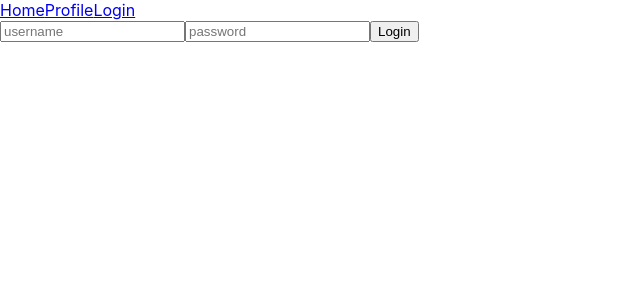
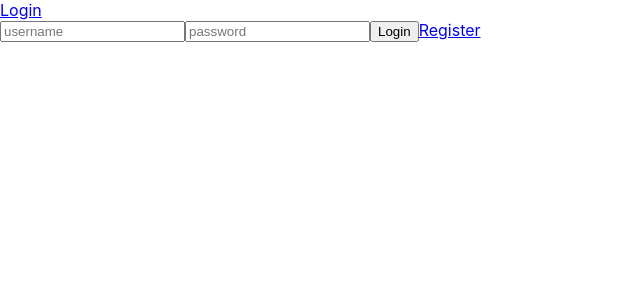
Before and after one commit to nboober/today_app_final_frontend, a React (Create React App) app: page /login in a window 1280 px wide. Shown: the top 300 px of the page, without its empty margins (0-640 px from the left). Built offline with nearby package versions, Linux system fonts and the light colour scheme.

Commit message:
updated the routes in the navbar to only render under certain circumstances

```diff
--- a/src/components/Login.js
+++ b/src/components/Login.js
@@ -1,4 +1,6 @@
 import React from 'react'
+import {Link} from 'react-router-dom';
+
 
 class Login extends React.Component{
     constructor(){
@@ -56,6 +58,8 @@ class Login extends React.Component{
                     <input onChange={this.handlePasswordChange} value={this.state.password} name='password' type='password' placeholder='password'/>
                     <input type='submit' value='Login'/>
 
+                    <Link to="/register">Register</Link>
+
                 </form>
             </div>
         )
--- a/src/components/Nav.js
+++ b/src/components/Nav.js
@@ -12,12 +12,18 @@ class Nav extends React.Component{
     render() {
         return(
             <div>
-                <NavLink to="/">Home</NavLink>
-                <NavLink to="/profile" name="Profile">Profile</NavLink>
+
+                {this.props.user ? (
+                    <NavLink to="/">Home</NavLink>
+                    ):(null)}
+
+                {this.props.user ? (
+                    <NavLink to="/profile" name="Profile">Profile</NavLink>
+                    ):(null)}
 
                 {this.props.user ? (
                     <NavLink to="/" name="Logout" onClick={this.logout} >Logout</NavLink>
-                ):(<NavLink to="/login" name="Login">Login</NavLink>)}
+                    ):(<NavLink to="/login" name="Login">Login</NavLink>)}
             </div>
         )
     }
--- a/src/components/Profile.js
+++ b/src/components/Profile.js
@@ -1,10 +1,13 @@
 import React from 'react'
+import {Link} from 'react-router-dom';
+
 
 class Profile extends React.Component{
     render(){
         return(
             <div>
                 My Profile
+                <Link to="/updateprofile" >Update Profile</Link>
             </div>
         )
     }
--- a/src/containers/App.js
+++ b/src/containers/App.js
@@ -45,9 +45,13 @@ class App extends React.Component{
 
         <Switch>
 
-          <Route exact path='/' render={()=>{
-            return <Home/>
-          }}/>
+            <Route exact path='/' render={()=>{
+            return this.state.currentUser ? (
+              <Home/>
+                ) : (
+              <Redirect to='/login' />
+                )
+              }} />
 
           <Route exact path='/profile' render={()=>{
             return this.state.currentUser ? (
@@ -56,6 +60,8 @@ class App extends React.Component{
               <Redirect to='/login' />
                 )
               }} />
+
+            {/* <Route exact path="/updateprofile" render={} /> */}
 
 
           <Route exact path='/login' render={()=>{
```
